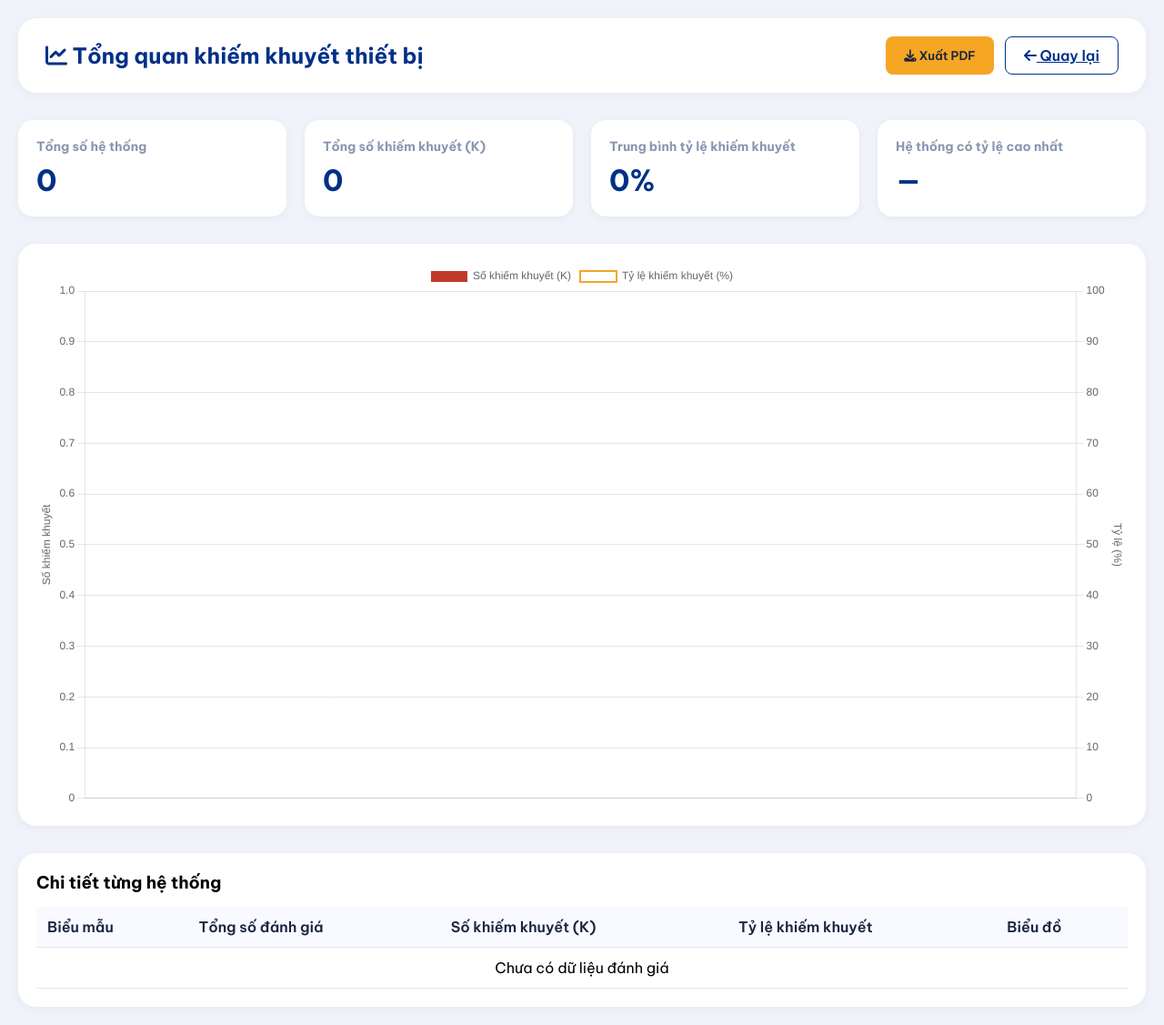
After one commit to quangvinhatd2/tpm-web-app, a Flask app: page /admin_dashboard in a window 1280 px wide. The commit adds this page. Shown: the whole page at 91% size. Run offline with Flask 3, Linux system fonts and the light colour scheme; the visitor is signed in with stand-in values (Sample User, id 1); data that the repository does not hold is empty; some libraries are stand-ins or nearby versions.

Commit message:
Hoan tat don dep: Luu lich su vva ve bieu do

```diff
--- a/app.py
+++ b/app.py
@@ -115,6 +115,14 @@ def init_db():
                 archive_date TEXT NOT NULL,
                 table_name TEXT NOT NULL,
                 row_data TEXT NOT NULL
+            );
+            CREATE TABLE IF NOT EXISTS history (
+                id INTEGER PRIMARY KEY AUTOINCREMENT,
+                sheet_name TEXT NOT NULL,
+                role TEXT NOT NULL,
+                user_id INTEGER NOT NULL,
+                saved_at TIMESTAMP DEFAULT CURRENT_TIMESTAMP,
+                snapshot TEXT NOT NULL
             );
         ''')
 
@@ -470,6 +478,22 @@ def save():
                    suggestion=excluded.suggestion, reviewer_signature=excluded.reviewer_signature, locked_danh_gia=1''',
                 (sn, request.form.get('suggestion', ''), reviewer_sig)
             )
+            # Lưu snapshot vào history
+            evals_snapshot = conn.execute('SELECT row_index, col_letter, value FROM evaluations WHERE sheet_name = ?', (sn,)).fetchall()
+            evals_list = [{'row': r['row_index'], 'col': r['col_letter'], 'value': r['value']} for r in evals_snapshot]
+            comms_snapshot = conn.execute('SELECT row_index, comment FROM review_comments WHERE sheet_name = ?', (sn,)).fetchall()
+            comms_list = [{'row': r['row_index'], 'comment': r['comment']} for r in comms_snapshot]
+            sugg = conn.execute('SELECT * FROM suggestions WHERE sheet_name = ?', (sn,)).fetchone()
+            sugg_dict = dict(sugg) if sugg else {}
+            snapshot = json.dumps({
+                'evals': evals_list,
+                'comments': comms_list,
+                'suggestions': sugg_dict
+            }, ensure_ascii=False)
+            conn.execute(
+                'INSERT INTO history (sheet_name, role, user_id, snapshot) VALUES (?, ?, ?, ?)',
+                (sn, role, uid, snapshot)
+            )
             conn.commit()
         flash('Đã lưu đánh giá thành công.')
 
@@ -523,10 +547,58 @@ def save():
                    reviewer_comment=excluded.reviewer_comment, checker_signature=excluded.checker_signature, locked_tham_tra=1''',
                 (sn, request.form.get('reviewer_comment', ''), checker_sig)
             )
+            # Lưu snapshot vào history
+            evals_snapshot = conn.execute('SELECT row_index, col_letter, value FROM evaluations WHERE sheet_name = ?', (sn,)).fetchall()
+            evals_list = [{'row': r['row_index'], 'col': r['col_letter'], 'value': r['value']} for r in evals_snapshot]
+            comms_snapshot = conn.execute('SELECT row_index, comment FROM review_comments WHERE sheet_name = ?', (sn,)).fetchall()
+            comms_list = [{'row': r['row_index'], 'comment': r['comment']} for r in comms_snapshot]
+            sugg = conn.execute('SELECT * FROM suggestions WHERE sheet_name = ?', (sn,)).fetchone()
+            sugg_dict = dict(sugg) if sugg else {}
+            snapshot = json.dumps({
+                'evals': evals_list,
+                'comments': comms_list,
+                'suggestions': sugg_dict
+            }, ensure_ascii=False)
+            conn.execute(
+                'INSERT INTO history (sheet_name, role, user_id, snapshot) VALUES (?, ?, ?, ?)',
+                (sn, role, uid, snapshot)
+            )
             conn.commit()
         flash('Đã lưu ý kiến thẩm tra thành công.')
 
     return redirect(url_for('evaluation_form', sheet_name=sn))
+
+@app.route('/history')
+def history():
+    if 'user_id' not in session:
+        return redirect(url_for('login'))
+    with get_db() as conn:
+        rows = conn.execute('''
+            SELECT h.id, h.sheet_name, h.role, h.saved_at, u.fullname
+            FROM history h
+            JOIN users u ON h.user_id = u.id
+            ORDER BY h.saved_at DESC
+        ''').fetchall()
+    return render_template('history.html', history=rows)
+
+@app.route('/view_history/<int:history_id>')
+def view_history(history_id):
+    if 'user_id' not in session:
+        return redirect(url_for('login'))
+    with get_db() as conn:
+        h = conn.execute('''
+            SELECT h.*, u.fullname as user_fullname
+            FROM history h
+            JOIN users u ON h.user_id = u.id
+            WHERE h.id = ?
+        ''', (history_id,)).fetchone()
+        if not h:
+            flash('Không tìm thấy bản ghi lịch sử.')
+            return redirect(url_for('history'))
+        snapshot = json.loads(h['snapshot'])
+        # Lấy headers và rows từ file Excel để hiển thị
+        headers, rows, extra = get_sheet_data(h['sheet_name'])
+        return render_template('view_history.html', history=h, snapshot=snapshot, headers=headers, rows=rows, extra=extra, enumerate=enumerate)
 
 @app.route('/export_all_forms')
 def export_all_forms():
@@ -777,7 +849,37 @@ def export_summary():
                      download_name='TonghopKKTB TPM.xlsx',
                      as_attachment=True,
                      mimetype='application/vnd.openxmlformats-officedocument.spreadsheetml.sheet')
+@app.route('/admin_dashboard')
+def admin_dashboard():
+    if 'user_id' not in session or session.get('role') != 'admin':
+        flash('Bạn không có quyền truy cập trang này.')
+        return redirect(url_for('dashboard'))
 
+    with get_db() as conn:
+        # Lấy danh sách các sheet có dữ liệu đánh giá
+        sheets = conn.execute('SELECT DISTINCT sheet_name FROM evaluations WHERE col_letter = "G" AND value != ""').fetchall()
+        system_data = []
+        for sheet in sheets:
+            sheet_name = sheet['sheet_name']
+            # Đếm số dòng có kết quả K
+            k_count = conn.execute(
+                'SELECT COUNT(*) as cnt FROM evaluations WHERE sheet_name = ? AND col_letter = "G" AND value = "K"',
+                (sheet_name,)
+            ).fetchone()['cnt']
+            total_count = conn.execute(
+                'SELECT COUNT(*) as cnt FROM evaluations WHERE sheet_name = ? AND col_letter = "G" AND value != ""',
+                (sheet_name,)
+            ).fetchone()['cnt']
+            system_data.append({
+                'name': sheet_name,
+                'total': total_count,
+                'k_count': k_count,
+                'percentage': round((k_count / total_count * 100) if total_count > 0 else 0, 1)
+            })
+        # Sắp xếp giảm dần theo tỷ lệ khiếm khuyết
+        system_data.sort(key=lambda x: x['percentage'], reverse=True)
+
+    return render_template('admin_dashboard.html', system_data=system_data)
 @app.route('/logout')
 def logout():
     session.clear()
--- /dev/null
+++ b/templates/admin_dashboard.html
@@ -0,0 +1,358 @@
+<!DOCTYPE html>
+<html lang="vi">
+<head>
+    <meta charset="UTF-8">
+    <meta name="viewport" content="width=device-width, initial-scale=1.0">
+    <title>Admin Dashboard | TPM</title>
+    <link href="https://fonts.googleapis.com/css2?family=Be+Vietnam+Pro:wght@400;500;600;700&display=swap" rel="stylesheet">
+    <link rel="stylesheet" href="https://cdnjs.cloudflare.com/ajax/libs/font-awesome/6.4.0/css/all.min.css">
+    <script src="https://cdn.jsdelivr.net/npm/chart.js"></script>
+    <script src="https://cdnjs.cloudflare.com/ajax/libs/html2canvas/1.4.1/html2canvas.min.js"></script>
+    <script src="https://cdnjs.cloudflare.com/ajax/libs/jspdf/2.5.1/jspdf.umd.min.js"></script>
+    <style>
+        * {
+            margin: 0;
+            padding: 0;
+            box-sizing: border-box;
+        }
+        body {
+            font-family: 'Be Vietnam Pro', sans-serif;
+            background: #f0f3fa;
+            padding: 20px;
+        }
+        .dashboard-container {
+            max-width: 1400px;
+            margin: 0 auto;
+        }
+        .header {
+            display: flex;
+            justify-content: space-between;
+            align-items: center;
+            margin-bottom: 30px;
+            background: white;
+            padding: 20px 30px;
+            border-radius: 20px;
+            box-shadow: 0 2px 12px rgba(0,0,0,0.05);
+        }
+        h1 {
+            font-size: 24px;
+            color: #003087;
+        }
+        .btn-group {
+            display: flex;
+            gap: 12px;
+        }
+        .btn {
+            padding: 10px 20px;
+            border-radius: 8px;
+            font-weight: 600;
+            cursor: pointer;
+            transition: all 0.2s;
+            border: none;
+            font-family: inherit;
+        }
+        .btn-primary {
+            background: #003087;
+            color: white;
+        }
+        .btn-primary:hover {
+            background: #0055b3;
+        }
+        .btn-secondary {
+            background: #f5a623;
+            color: #1a2340;
+        }
+        .btn-secondary:hover {
+            background: #e69500;
+        }
+        .btn-outline {
+            background: white;
+            border: 1px solid #003087;
+            color: #003087;
+        }
+        .btn-outline:hover {
+            background: #e8f0fb;
+        }
+        .stats-cards {
+            display: grid;
+            grid-template-columns: repeat(auto-fit, minmax(250px, 1fr));
+            gap: 20px;
+            margin-bottom: 30px;
+        }
+        .stat-card {
+            background: white;
+            border-radius: 16px;
+            padding: 20px;
+            box-shadow: 0 2px 8px rgba(0,0,0,0.05);
+        }
+        .stat-card h3 {
+            font-size: 14px;
+            color: #8796b0;
+            margin-bottom: 8px;
+        }
+        .stat-card .number {
+            font-size: 32px;
+            font-weight: 700;
+            color: #003087;
+        }
+        .chart-container {
+            background: white;
+            border-radius: 20px;
+            padding: 20px;
+            margin-bottom: 30px;
+            box-shadow: 0 2px 12px rgba(0,0,0,0.05);
+        }
+        .table-container {
+            background: white;
+            border-radius: 20px;
+            padding: 20px;
+            overflow-x: auto;
+            box-shadow: 0 2px 12px rgba(0,0,0,0.05);
+        }
+        table {
+            width: 100%;
+            border-collapse: collapse;
+        }
+        th, td {
+            padding: 12px;
+            text-align: left;
+            border-bottom: 1px solid #e2e8f0;
+        }
+        th {
+            background: #f8faff;
+            font-weight: 600;
+            color: #1a2340;
+        }
+        .progress-bar {
+            width: 100%;
+            height: 8px;
+            background: #e2e8f0;
+            border-radius: 4px;
+            overflow: hidden;
+        }
+        .progress-fill {
+            height: 100%;
+            background: #c0392b;
+            border-radius: 4px;
+            width: 0%;
+        }
+        .badge {
+            display: inline-block;
+            padding: 4px 10px;
+            border-radius: 20px;
+            font-size: 12px;
+            font-weight: 600;
+        }
+        .badge-warning {
+            background: #fdecea;
+            color: #c0392b;
+        }
+        @media (max-width: 768px) {
+            .header {
+                flex-direction: column;
+                gap: 15px;
+                align-items: stretch;
+                text-align: center;
+            }
+            .btn-group {
+                justify-content: center;
+            }
+        }
+    </style>
+</head>
+<body>
+<div class="dashboard-container" id="dashboard-content">
+    <div class="header">
+        <h1><i class="fa-solid fa-chart-line"></i> Tổng quan khiếm khuyết thiết bị</h1>
+        <div class="btn-group">
+            <button class="btn btn-secondary" id="exportPdfBtn"><i class="fa-solid fa-download"></i> Xuất PDF</button>
+            <a href="{{ url_for('dashboard') }}" class="btn btn-outline"><i class="fa-solid fa-arrow-left"></i> Quay lại</a>
+        </div>
+    </div>
+
+    <div class="stats-cards">
+        <div class="stat-card">
+            <h3>Tổng số hệ thống</h3>
+            <div class="number">{{ system_data|length }}</div>
+        </div>
+        <div class="stat-card">
+            <h3>Tổng số khiếm khuyết (K)</h3>
+            <div class="number">{{ system_data|sum(attribute='k_count') }}</div>
+        </div>
+        <div class="stat-card">
+            <h3>Trung bình tỷ lệ khiếm khuyết</h3>
+            <div class="number">{{ (system_data|sum(attribute='percentage') / system_data|length)|round(1) if system_data else 0 }}%</div>
+        </div>
+        <div class="stat-card">
+            <h3>Hệ thống có tỷ lệ cao nhất</h3>
+            <div class="number">{{ system_data[0].name if system_data else '—' }}</div>
+        </div>
+    </div>
+
+    <div class="chart-container">
+        <canvas id="defectChart" width="800" height="400"></canvas>
+    </div>
+
+    <div class="table-container">
+        <h3 style="margin-bottom: 15px;">Chi tiết từng hệ thống</h3>
+        <table>
+            <thead>
+                <tr>
+                    <th>Biểu mẫu</th>
+                    <th>Tổng số đánh giá</th>
+                    <th>Số khiếm khuyết (K)</th>
+                    <th>Tỷ lệ khiếm khuyết</th>
+                    <th>Biểu đồ</th>
+                </tr>
+            </thead>
+            <tbody>
+                {% for item in system_data %}
+                <tr>
+                    <td><strong>{{ item.name }}</strong></td>
+                    <td>{{ item.total }}</td>
+                    <td><span class="badge badge-warning">{{ item.k_count }}</span></td>
+                    <td>{{ item.percentage }}%</td>
+                    <td style="width: 200px;">
+                        <div class="progress-bar">
+                            <div class="progress-fill" style="width: {{ item.percentage }}%;"></div>
+                        </div>
+                    </td>
+                </tr>
+                {% endfor %}
+                {% if not system_data %}
+                <tr><td colspan="5" style="text-align: center;">Chưa có dữ liệu đánh giá</td></tr>
+                {% endif %}
+            </tbody>
+        </table>
+    </div>
+</div>
+
+<script>
+    // Dữ liệu từ backend
+    const systemData = {{ system_data | tojson }};
+    const labels = systemData.map(item => item.name);
+    const kCounts = systemData.map(item => item.k_count);
+    const percentages = systemData.map(item => item.percentage);
+
+    // Vẽ biểu đồ cột
+    const ctx = document.getElementById('defectChart').getContext('2d');
+    new Chart(ctx, {
+        type: 'bar',
+        data: {
+            labels: labels,
+            datasets: [
+                {
+                    label: 'Số khiếm khuyết (K)',
+                    data: kCounts,
+                    backgroundColor: '#c0392b',
+                    borderRadius: 6,
+                    yAxisID: 'y'
+                },
+                {
+                    label: 'Tỷ lệ khiếm khuyết (%)',
+                    data: percentages,
+                    type: 'line',
+                    borderColor: '#f5a623',
+                    backgroundColor: 'transparent',
+                    borderWidth: 2,
+                    pointBackgroundColor: '#f5a623',
+                    pointRadius: 4,
+                    pointHoverRadius: 6,
+                    tension: 0.3,
+                    yAxisID: 'y1'
+                }
+            ]
+        },
+        options: {
+            responsive: true,
+            maintainAspectRatio: true,
+            interaction: {
+                mode: 'index',
+                intersect: false
+            },
+            scales: {
+                y: {
+                    beginAtZero: true,
+                    title: {
+                        display: true,
+                        text: 'Số khiếm khuyết'
+                    }
+                },
+                y1: {
+                    position: 'right',
+                    beginAtZero: true,
+                    max: 100,
+                    title: {
+                        display: true,
+                        text: 'Tỷ lệ (%)'
+                    },
+                    grid: {
+                        drawOnChartArea: false
+                    }
+                }
+            },
+            plugins: {
+                tooltip: {
+                    callbacks: {
+                        label: function(context) {
+                            let label = context.dataset.label || '';
+                            let value = context.raw;
+                            if (context.dataset.label === 'Tỷ lệ khiếm khuyết (%)') {
+                                return `${label}: ${value}%`;
+                            }
+                            return `${label}: ${value}`;
+                        }
+                    }
+                }
+            }
+        }
+    });
+
+    // Xuất PDF
+    document.getElementById('exportPdfBtn').addEventListener('click', async function() {
+        const element = document.getElementById('dashboard-content');
+        // Thêm hiệu ứng loading
+        const btn = this;
+        const originalText = btn.innerHTML;
+        btn.innerHTML = '<i class="fa-solid fa-spinner fa-spin"></i> Đang xuất...';
+        btn.disabled = true;
+
+        try {
+            const canvas = await html2canvas(element, {
+                scale: 2,
+                backgroundColor: '#f0f3fa',
+                logging: false
+            });
+            const imgData = canvas.toDataURL('image/png');
+            const { jsPDF } = window.jspdf;
+            const pdf = new jsPDF({
+                orientation: 'landscape',
+                unit: 'mm',
+                format: 'a4'
+            });
+            const imgWidth = 280; // mm (A4 landscape width = 297mm, trừ margin)
+            const pageHeight = 210;
+            const imgHeight = (canvas.height * imgWidth) / canvas.width;
+            let heightLeft = imgHeight;
+            let position = 0;
+
+            pdf.addImage(imgData, 'PNG', 10, position + 10, imgWidth, imgHeight);
+            heightLeft -= pageHeight;
+            while (heightLeft > 0) {
+                position = heightLeft - imgHeight;
+                pdf.addPage();
+                pdf.addImage(imgData, 'PNG', 10, position + 10, imgWidth, imgHeight);
+                heightLeft -= pageHeight;
+            }
+            pdf.save('TPM_Dashboard_Defect_Summary.pdf');
+        } catch (error) {
+            console.error('Xuất PDF lỗi:', error);
+            alert('Có lỗi xảy ra khi xuất PDF.');
+        } finally {
+            btn.innerHTML = originalText;
+            btn.disabled = false;
+        }
+    });
+</script>
+</body>
+</html>
--- a/templates/dashboard.html
+++ b/templates/dashboard.html
@@ -470,7 +470,7 @@
         <div class="nav-label">Điều hướng</div>
         <a href="#" class="nav-item active"><i class="fa-solid fa-house"></i> Tổng quan</a>
         <a href="#" class="nav-item"><i class="fa-solid fa-file-lines"></i> Danh sách biểu mẫu</a>
-        <a href="#" class="nav-item"><i class="fa-solid fa-clock-rotate-left"></i> Lịch sử đánh giá</a>
+        <a href="{{ url_for('history') }}" class="nav-item"><i class="fa-solid fa-clock-rotate-left"></i> Lịch sử đánh giá & thẩm tra</a>
         <a href="#" class="nav-item"><i class="fa-solid fa-chart-bar"></i> Báo cáo</a>
 
         {% if session.role == 'admin' %}
@@ -484,6 +484,9 @@
         <a href="{{ url_for('reset_cycle') }}" class="nav-item admin">
             <i class="fa-solid fa-arrows-rotate"></i> Bắt đầu tháng mới
         </a>
+        <a href="{{ url_for('admin_dashboard') }}" class="nav-item admin">
+    <i class="fa-solid fa-chart-pie"></i> Dashboard thống kê
+</a>
         {% endif %}
     </nav>
 
```
Also changed, not shown: templates/history.html (added, +100 -0 lines), templates/view_history.html (added, +144 -0 lines).
